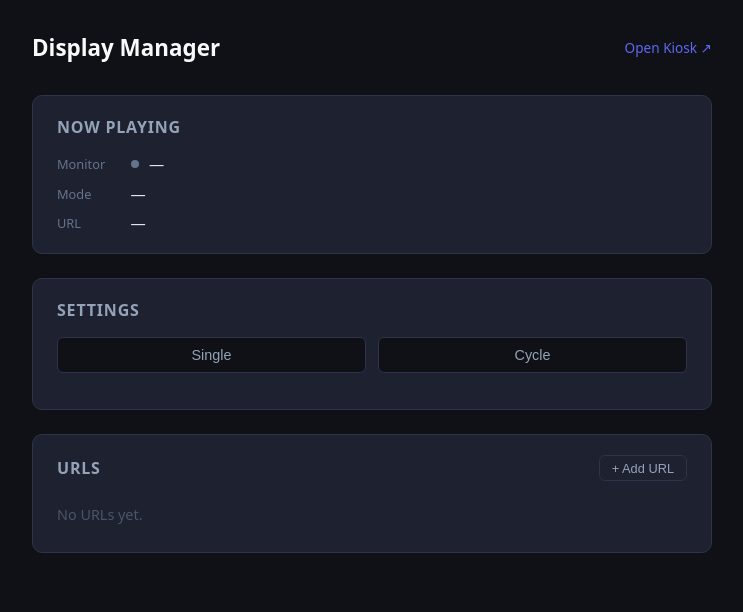
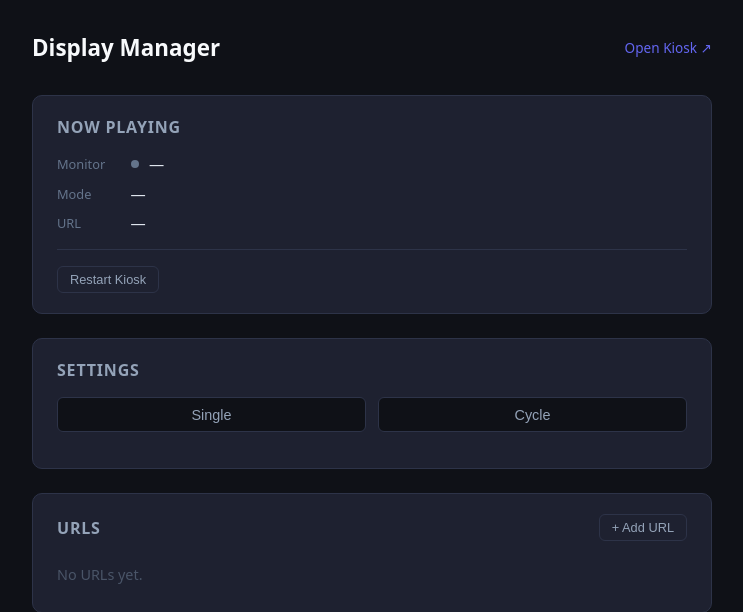
Before and after one commit to jitadityakumar/display-manager, a Flask app: page / in a window 1280 px wide. Shown: the top 612 px of the page, without its empty margins (268-1011 px from the left). Run offline with Flask 3, Linux system fonts and the light colour scheme; data that the repository does not hold is empty; parts of the project's set-up code (start-up, migrations or seed data) failed here and were passed over.

Commit message:
Add restart-kiosk button to admin panel
Adds a host-side restart-watcher service (mirroring numpad-watcher)
that polls a restart_pending DB flag and runs `sudo systemctl restart
kiosk` when set, since the Flask container can't reach systemd
directly. Confirms completion via an app-level heartbeat
(last_seen_at, bumped by kiosk.html on every poll) rather than just
systemd's is-active, so the admin panel can show when the kiosk page
is actually back online.

Closes #6

```diff
--- a/app.py
+++ b/app.py
@@ -1,6 +1,7 @@
 import os
 import sqlite3
 import subprocess
+import time
 from flask import Flask, g, jsonify, render_template, request, abort
 
 app = Flask(__name__)
@@ -48,6 +49,9 @@ def init_db():
         "ALTER TABLE config ADD COLUMN menu_active INTEGER NOT NULL DEFAULT 0",
         "ALTER TABLE config ADD COLUMN now_playing_url_id INTEGER REFERENCES urls(id) ON DELETE SET NULL",
         "ALTER TABLE config ADD COLUMN monitor_on INTEGER NOT NULL DEFAULT 1",
+        "ALTER TABLE config ADD COLUMN restart_pending INTEGER NOT NULL DEFAULT 0",
+        "ALTER TABLE config ADD COLUMN restart_requested_at INTEGER",
+        "ALTER TABLE config ADD COLUMN last_seen_at INTEGER",
     ]:
         try:
             db.execute(migration)
@@ -167,6 +171,46 @@ def set_now_playing():
     return "", 204
 
 
+@app.route("/api/heartbeat", methods=["POST"])
+def heartbeat():
+    db = get_db()
+    db.execute("UPDATE config SET last_seen_at=? WHERE id=1", (int(time.time()),))
+    db.commit()
+    return "", 204
+
+
+@app.route("/api/restart", methods=["GET"])
+def restart_status():
+    db = get_db()
+    row = db.execute(
+        "SELECT restart_pending, restart_requested_at, last_seen_at FROM config WHERE id=1"
+    ).fetchone()
+    return jsonify({
+        "pending": bool(row["restart_pending"]),
+        "requested_at": row["restart_requested_at"],
+        "last_seen_at": row["last_seen_at"],
+    })
+
+
+@app.route("/api/restart", methods=["POST"])
+def request_restart():
+    db = get_db()
+    db.execute(
+        "UPDATE config SET restart_pending=1, restart_requested_at=? WHERE id=1",
+        (int(time.time()),),
+    )
+    db.commit()
+    return restart_status()
+
+
+@app.route("/api/restart/ack", methods=["POST"])
+def ack_restart():
+    db = get_db()
+    db.execute("UPDATE config SET restart_pending=0 WHERE id=1")
+    db.commit()
+    return "", 204
+
+
 @app.route("/api/urls", methods=["GET"])
 def list_urls():
     db = get_db()
--- a/templates/admin.html
+++ b/templates/admin.html
@@ -133,6 +133,8 @@
   /* Now Playing card */
   .now-playing-grid { display: flex; flex-direction: column; gap: .6rem; }
   .np-row { display: flex; align-items: center; gap: .6rem; }
+  .restart-row { display: flex; align-items: center; gap: .75rem; margin-top: 1rem; padding-top: 1rem; border-top: 1px solid #2d3348; }
+  .restart-row .np-val { font-size: .8rem; color: #94a3b8; }
   .np-key { font-size: .8rem; color: #64748b; min-width: 4rem; }
   .np-val { font-size: .95rem; color: #e2e8f0; }
 
@@ -215,6 +217,10 @@
         <span class="np-key">URL</span>
         <span class="np-val" id="np-url">—</span>
       </div>
+    </div>
+    <div class="restart-row">
+      <button class="btn-sm" id="btn-restart">Restart Kiosk</button>
+      <span class="np-val" id="restart-status"></span>
     </div>
   </div>
 
@@ -541,6 +547,43 @@
     } catch (_) {}
   }
 
+  let restartTimer = null;
+  let restartRequestedAt = null;
+
+  function setRestartStatus(text) {
+    document.getElementById("restart-status").textContent = text;
+  }
+
+  async function pollRestart() {
+    try {
+      const r = await api("GET", "/api/restart");
+      if (r.last_seen_at && restartRequestedAt && r.last_seen_at >= restartRequestedAt) {
+        setRestartStatus("Kiosk back online");
+        document.getElementById("btn-restart").disabled = false;
+        clearInterval(restartTimer);
+        restartTimer = null;
+      } else if (r.pending) {
+        setRestartStatus("Restarting…");
+      } else {
+        setRestartStatus("Waiting for kiosk to reconnect…");
+      }
+    } catch (_) {}
+  }
+
+  document.getElementById("btn-restart").addEventListener("click", async () => {
+    document.getElementById("btn-restart").disabled = true;
+    try {
+      const r = await api("POST", "/api/restart");
+      restartRequestedAt = r.requested_at;
+      setRestartStatus("Restarting…");
+      if (restartTimer) clearInterval(restartTimer);
+      restartTimer = setInterval(pollRestart, 2000);
+    } catch (e) {
+      document.getElementById("btn-restart").disabled = false;
+      toast(e.message, true);
+    }
+  });
+
   load();
   setInterval(pollStatus, 10000);
 </script>
--- a/templates/kiosk.html
+++ b/templates/kiosk.html
@@ -319,6 +319,7 @@
       .then(r => r.json())
       .then(cfg => {
         applyConfig(cfg);
+        fetch("/api/heartbeat", { method: "POST" }).catch(() => {});
         const delay = Math.min(60, Math.max(10, cfg.interval_secs)) * 1000;
         pollTimer = setTimeout(poll, delay);
       })
```
Also changed, not shown: restart-watcher/watcher.py (added, +37 -0 lines), 2 other files.
